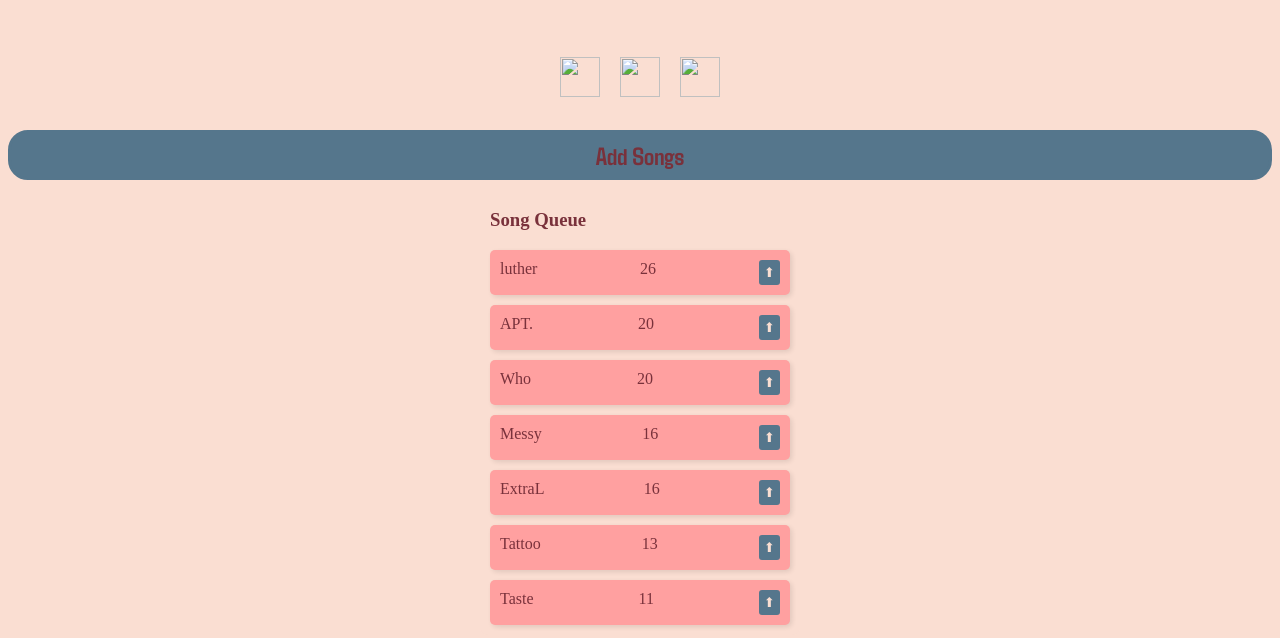
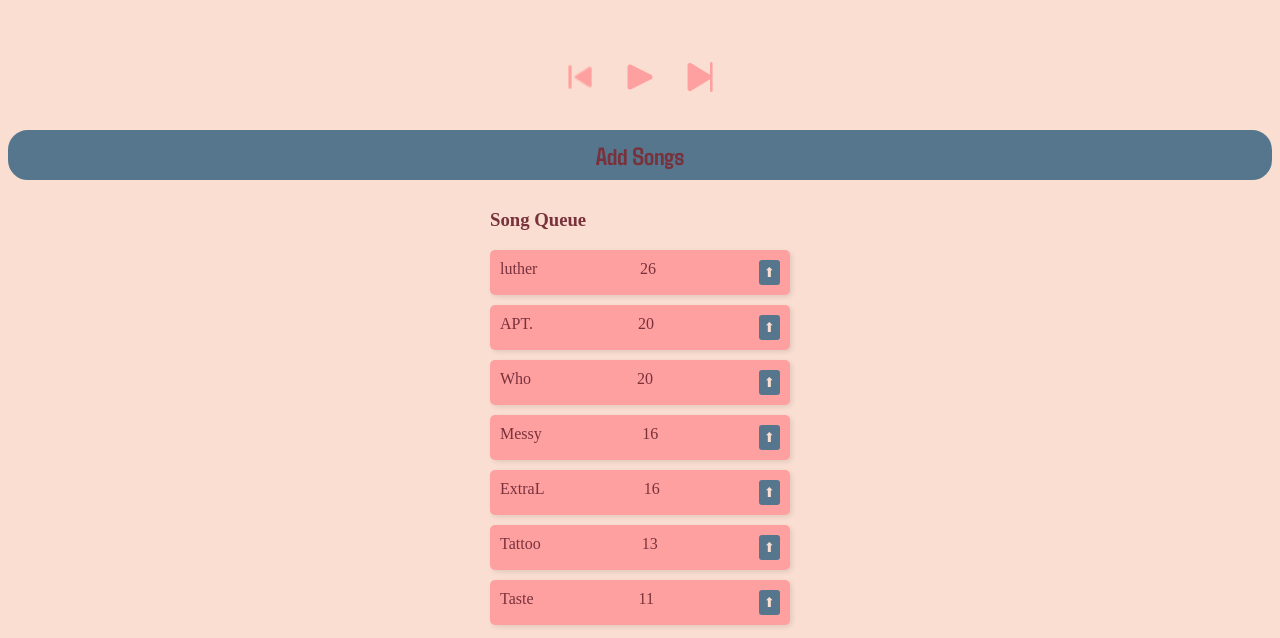
Before and after one commit to Avin-mo/VibeVoteeeee, a plain HTML site: page Public/partyroom-host.html in a window 1280 px wide. Shown: the part 383-1021 px from the top of the page. Drawn offline with Linux system fonts and the light colour scheme.

Commit message:
fixed photos

```diff
--- a/Public/partyroom-host.html
+++ b/Public/partyroom-host.html
@@ -24,16 +24,16 @@
                 <div class="progress"></div>
             </div>
         </div>
-        <audio src="music/El Mañana.mp3" id="audio"></audio>
+        <audio src="../music/El Mañana.mp3" id="audio"></audio>
         <div class="navigation">
             <button id="prev" class="prev">
-                <img src="images/prev.png" width="40" height="40">
+                <img src="../images/prev.png" width="40" height="40">
             </button>
             <button id="play" class="play">
-                <img src="images/play.png" width="40" height="40">
+                <img src="../images/play.png" width="40" height="40">
             </button>
             <button id="next" class="next">
-                <img src="images/next.png" width="40" height="40">
+                <img src="../images/next.png" width="40" height="40">
             </button>
         </div>
     </div>
```
